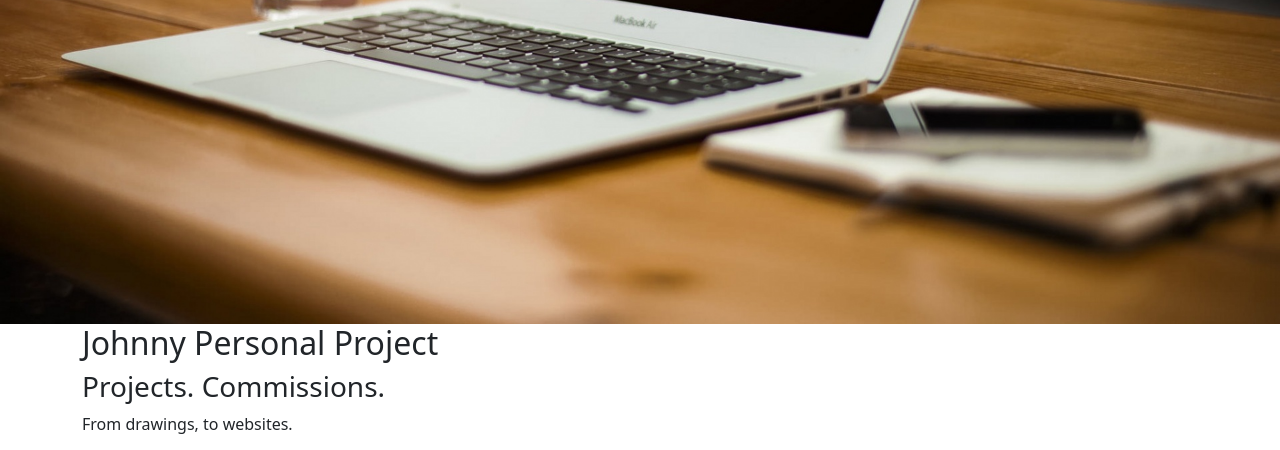
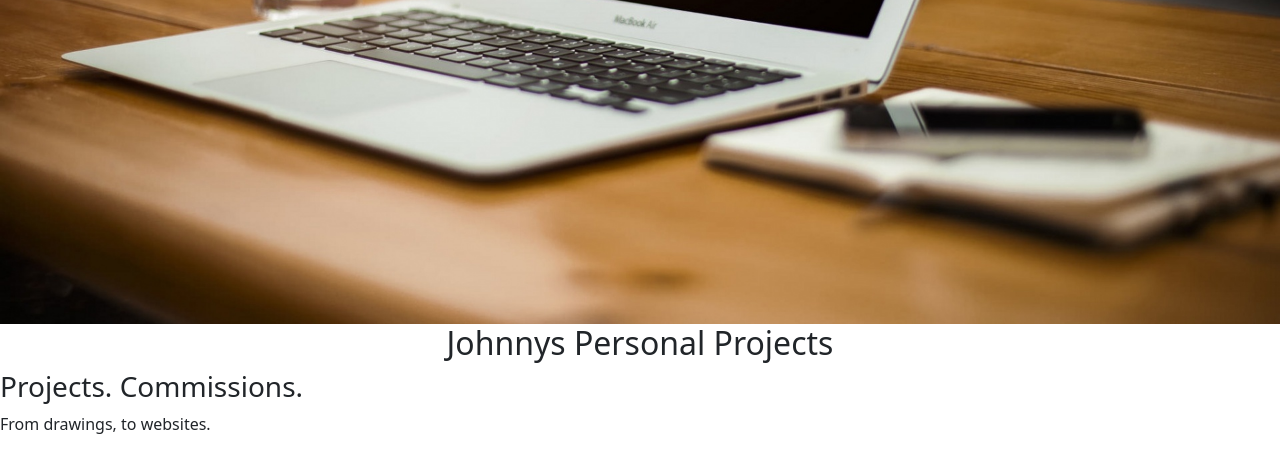
Before and after one commit to F8S-is-me/actual-website, a plain HTML site: page index.html in a window 1280 px wide. Shown: the part 476-926 px from the top of the page. Drawn offline with nearby package versions, Linux system fonts and the light colour scheme.

Commit message:
Started putting some flexbox in the css portion

```diff
--- a/index.html
+++ b/index.html
@@ -55,10 +55,12 @@
     <!--Inqueries-->
     <section class="Portfolio">
         <div class="container">
-            <h2 class="title">Johnny Personal Project</h2>
+            <h2 class="title">Johnnys Personal Projects</h2>
+        </div>
+        <div>
             <h3 class="title-sub-heading">Projects. Commissions.</h3>
             <p class="title-johnny">From drawings, to websites.</p>
-        </div>
+            </div>
         <div class="cta">
             <a href="#" class="cta-link">Learn more</a>
             <a href="#" class="cta-link">Contact me</a>
--- a/style.css
+++ b/style.css
@@ -7,8 +7,6 @@
     background: url('heroimage.jpeg');
     background-size:cover;
     position:relative;
-    flex-shrink: auto
-    ;
 }
 /* text css above hero image*/
 .hero_title {
@@ -25,6 +23,13 @@
     transform: translate(-50%, -50%);
     color: white;
 }
+.container{
+    display: flex;
+    flex: auto;
+    flex-direction: row;
+    justify-content: space-evenly;
+    align-items: center;
+}
 .icon {
     font-size: 5rem;
     text-decoration: none;
```
